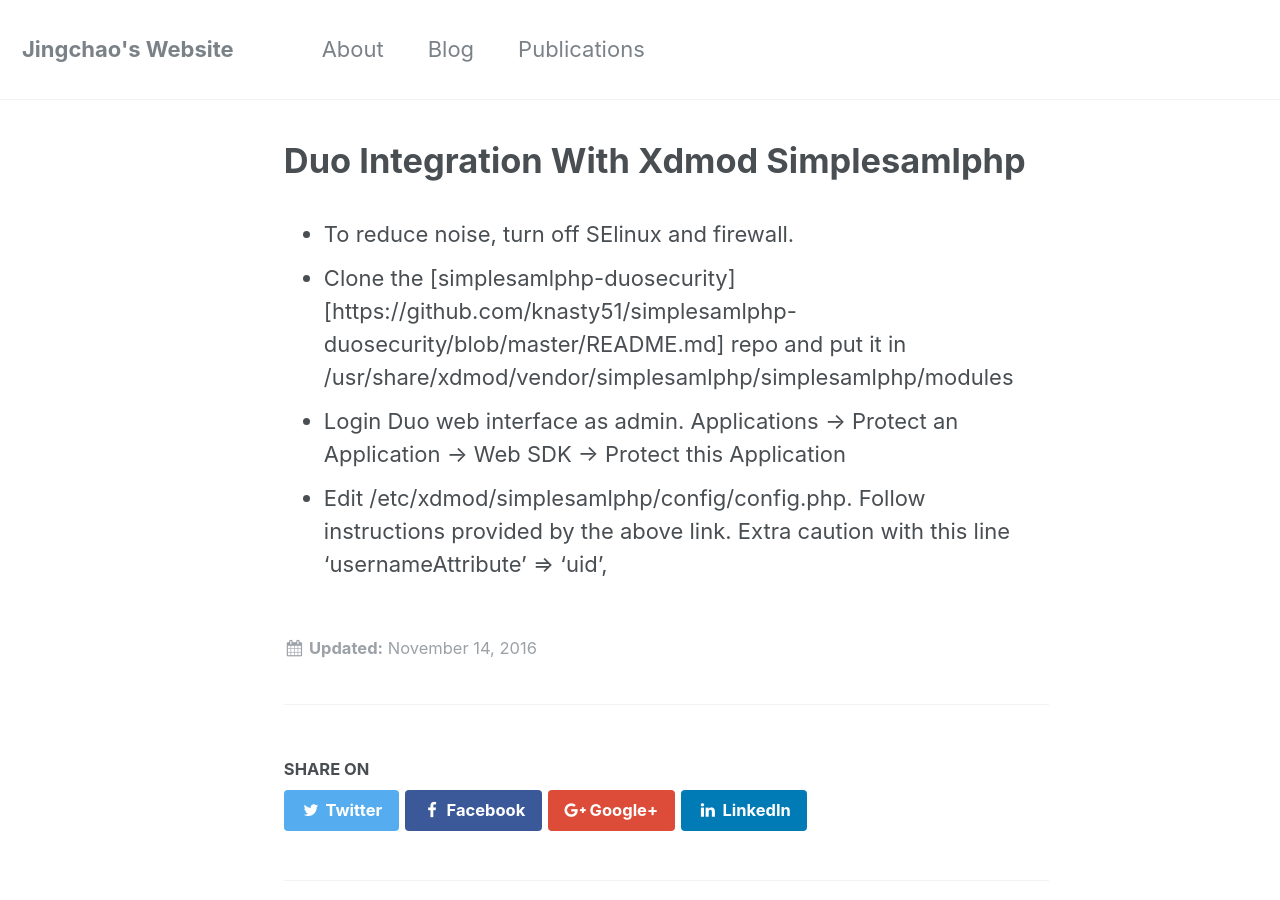
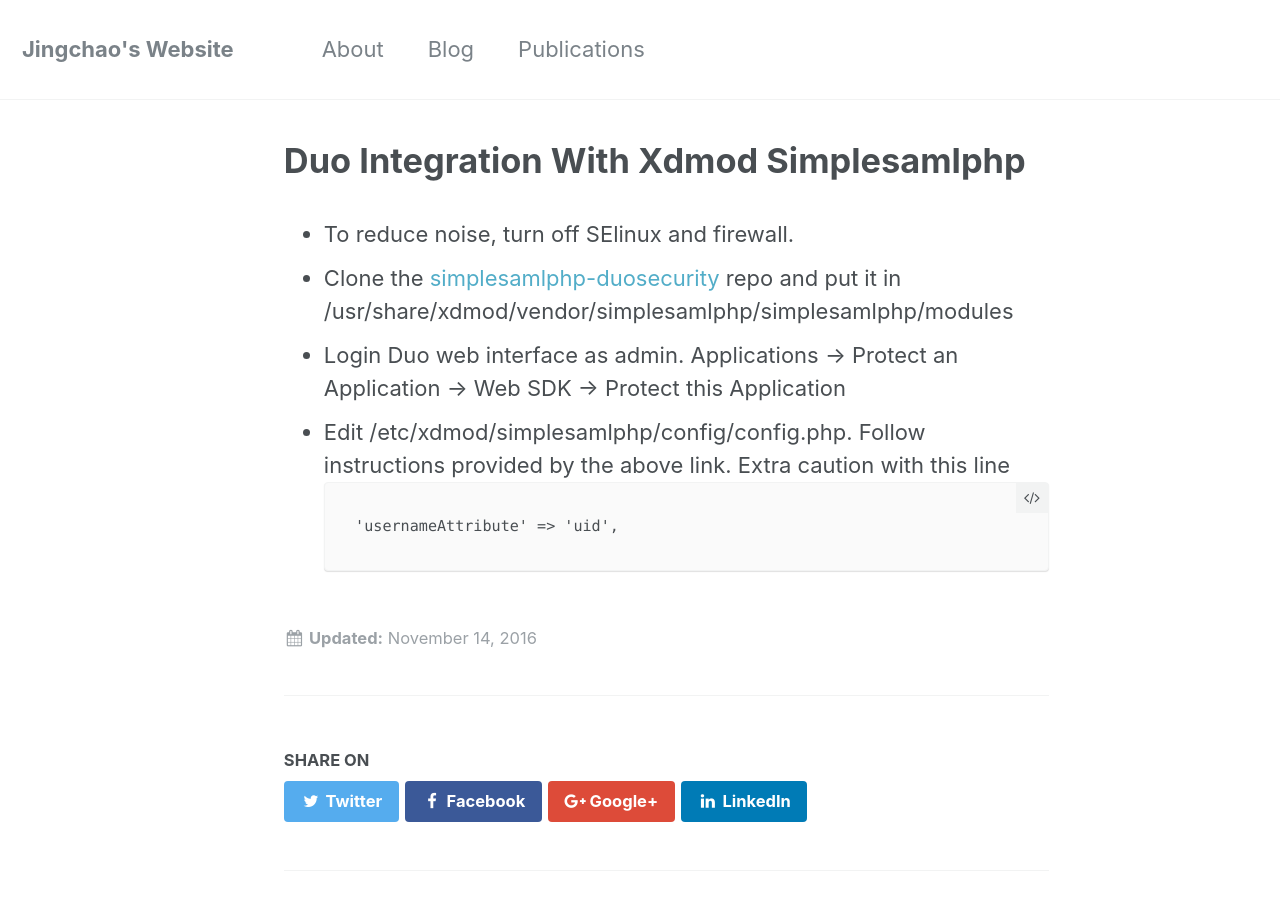
Before and after one commit to JingchaoZhang/JingchaoZhang.github.io, a Jekyll site: the page built from _posts/2016-11-14-Duo-integration-with-xdmod-simplesamlphp.md, in a window 1280 px wide and 900 px high. Built offline with Jekyll 4.4.1, drawn with Linux system fonts in a browser that asks for light colours.

Commit message:
Update 2016-11-14-Duo-integration-with-xdmod-simplesamlphp.md

```diff
--- a/_posts/2016-11-14-Duo-integration-with-xdmod-simplesamlphp.md
+++ b/_posts/2016-11-14-Duo-integration-with-xdmod-simplesamlphp.md
@@ -4,7 +4,9 @@
 ---
 
 - To reduce noise, turn off SElinux and firewall.
-- Clone the [simplesamlphp-duosecurity][https://github.com/knasty51/simplesamlphp-duosecurity/blob/master/README.md] repo and put it in /usr/share/xdmod/vendor/simplesamlphp/simplesamlphp/modules
+- Clone the [simplesamlphp-duosecurity](https://github.com/knasty51/simplesamlphp-duosecurity/blob/master/README.md) repo and put it in /usr/share/xdmod/vendor/simplesamlphp/simplesamlphp/modules
 - Login Duo web interface as admin. Applications -> Protect an Application -> Web SDK -> Protect this Application
 - Edit /etc/xdmod/simplesamlphp/config/config.php. Follow instructions provided by the above link. Extra caution with this line
+~~~
 'usernameAttribute' => 'uid',
+~~~
```
